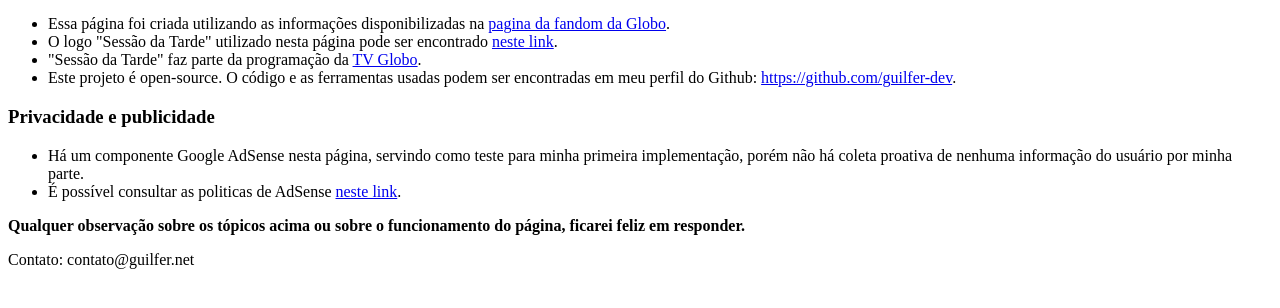
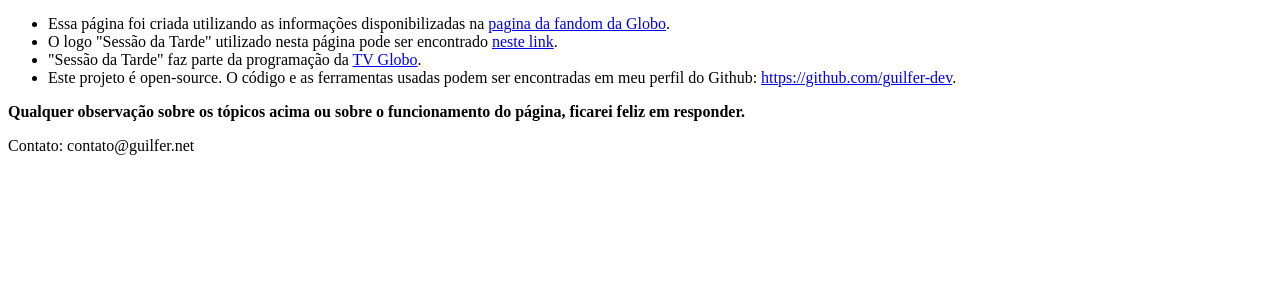
Before and after one commit to guilfer-dev/horoscopo-sessao-tarde, a website: page creditos.html in a window 1280 px wide. Shown: the part 44-352 px from the top of the page. Drawn offline with Linux system fonts and the light colour scheme.

Commit message:
[feat] remove adsense
not aproved by google because the main domain must have content too

```diff
--- a/creditos.html
+++ b/creditos.html
@@ -25,16 +25,6 @@
                 Github: <a href="https://github.com/guilfer-dev">https://github.com/guilfer-dev</a>.
             </li>
         </ul>
-        <h3>Privacidade e publicidade</h3>
-        <ul>
-            <li> Há um componente Google AdSense nesta página, servindo como teste para minha primeira implementação,
-                porém não há coleta proativa de nenhuma informação do usuário por minha parte.
-            </li>
-            <li> É possível consultar as politicas de AdSense <a
-                    href="https://support.google.com/adsense/answer/48182?visit_id=637727010578488178-3450237362&hl=pt&ref_topic=1261918&rd=1">neste
-                    link</a>.
-            </li>
-        </ul>
         <p><strong>Qualquer observação sobre os tópicos acima ou sobre o funcionamento do página, ficarei feliz em
                 responder.</strong></p>
         <p>Contato: contato@guilfer.net</p>
```
Also changed, not shown: index.html (+0 -8 lines), README.md.
